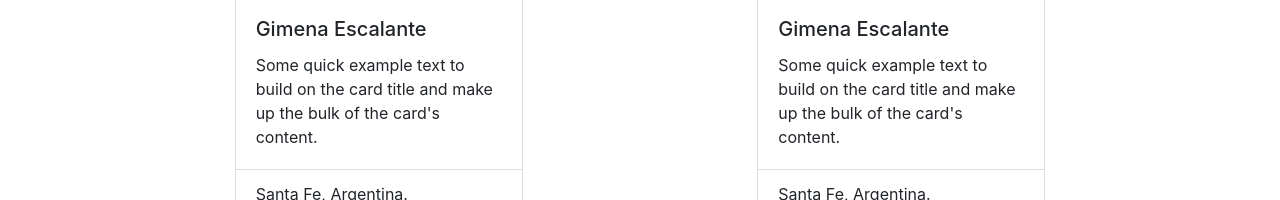
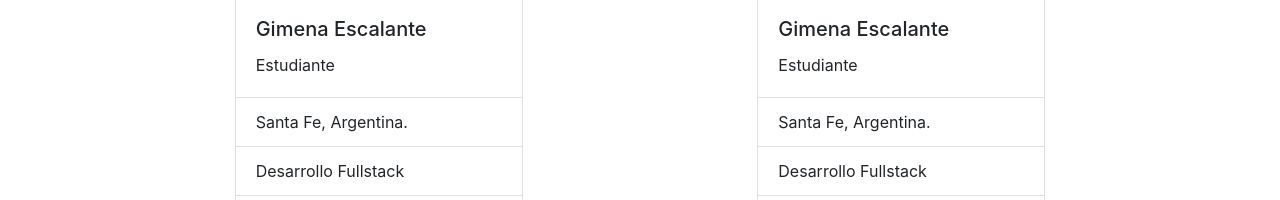
Before and after one commit to GimEscalante/Tarea-6-CILSA-DUPLAS, a plain HTML site: page index.html in a window 1280 px wide. Shown: the part 1350-1550 px from the top of the page. Drawn offline with nearby package versions, Linux system fonts and the light colour scheme.

Commit message:
empezando proyecto duplas

```diff
--- a/index.html
+++ b/index.html
@@ -85,7 +85,7 @@
                     <img src="/assets/gimenaescalante.jfif" class="card-img-top" alt="gimenaescalante">
                     <div class="card-body">
                       <h5 class="card-title">Gimena Escalante</h5>
-                      <p class="card-text">Some quick example text to build on the card title and make up the bulk of the card's content.</p>
+                      <p class="card-text">Estudiante </p>
                     </div>
                     <ul class="list-group list-group-flush">
                       <li class="list-group-item">Santa Fe, Argentina.</li>
@@ -107,7 +107,7 @@
                     <img src="/assets/gimenaescalante.jfif" class="card-img-top" alt="gimenaescalante">
                     <div class="card-body">
                       <h5 class="card-title">Gimena Escalante</h5>
-                      <p class="card-text">Some quick example text to build on the card title and make up the bulk of the card's content.</p>
+                      <p class="card-text">Estudiante</p>
                     </div>
                     <ul class="list-group list-group-flush">
                       <li class="list-group-item">Santa Fe, Argentina.</li>
--- a/script.js
+++ b/script.js
@@ -15,7 +15,7 @@ document.addEventListener("DOMContentLoaded", function() {
             comentarioInput.value = inputValue;
         }
 
-        // Actualizar el contador de caracteres restantes
+        // Actualizar el contador de caracteres restantes (NO FUNCIONA NO SE PORQUE :C)
         const charsLeft = (maxChars - inputValue.length);
         comentarioCounter.textContent = `Te quedan ${charsLeft} caracteres.`;
     });
--- a/styles.css
+++ b/styles.css
@@ -35,9 +35,7 @@
     height: 850px;
 
 
-
   }
-
 
 
   .card{
```
